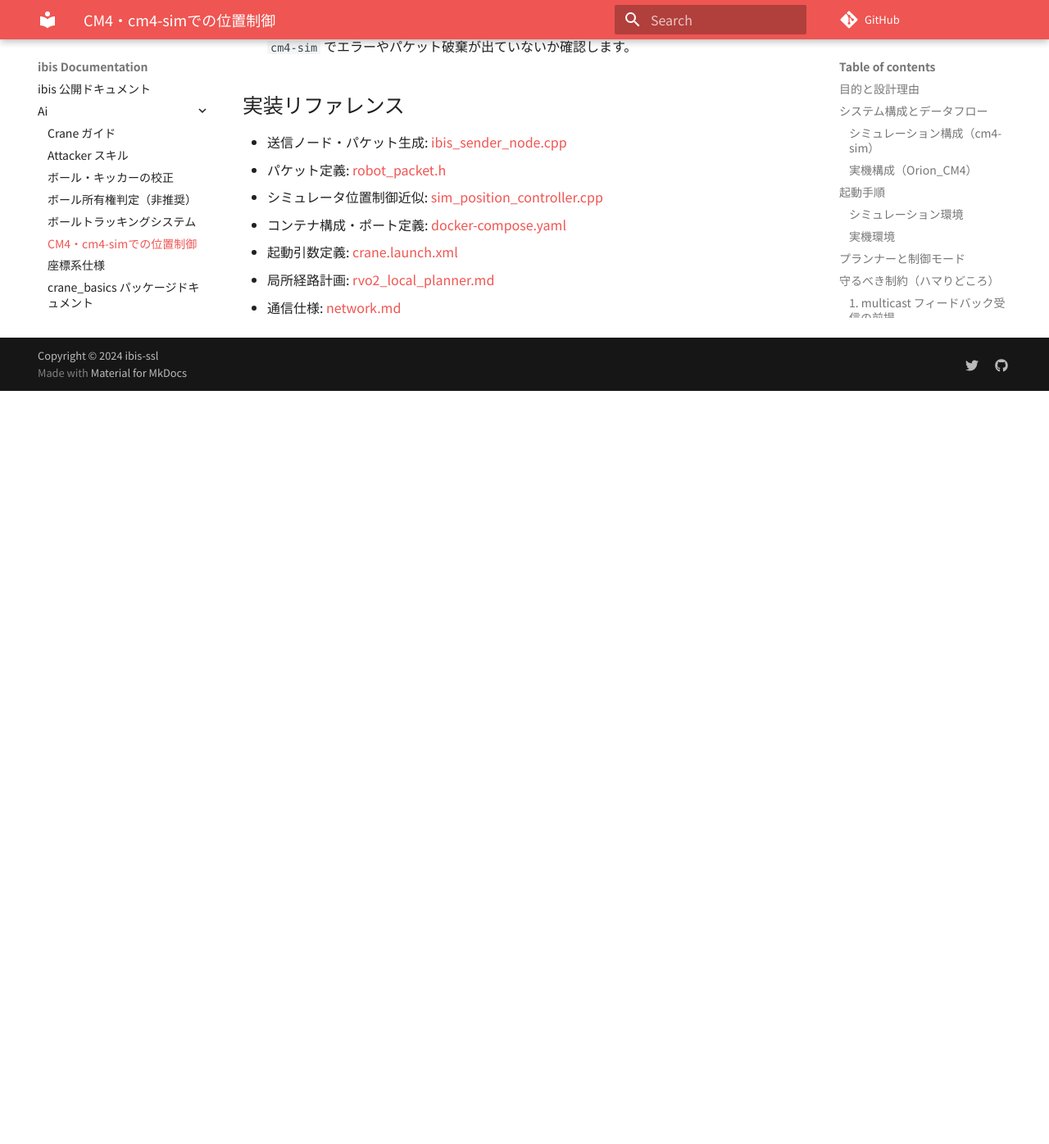
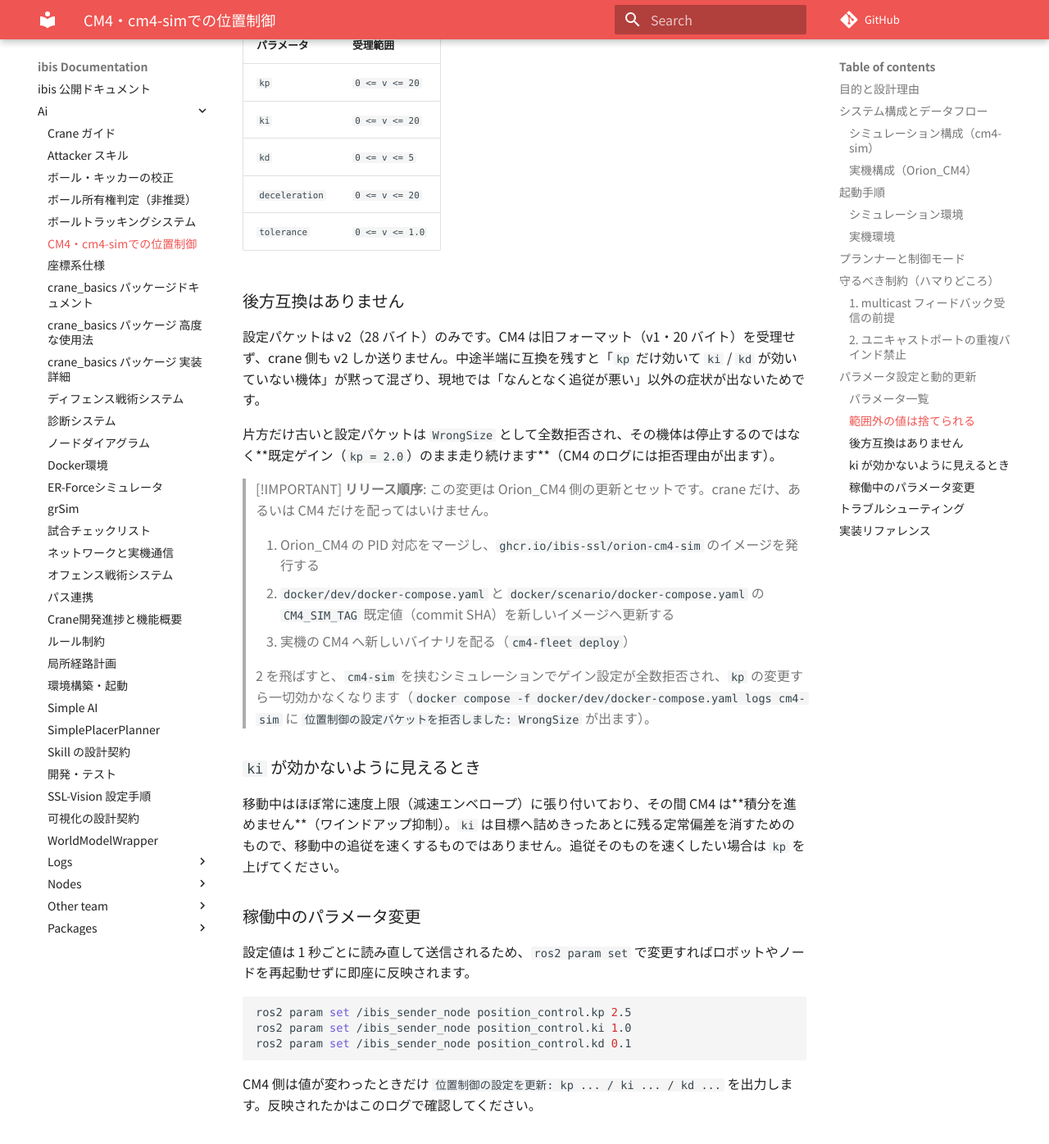
Before and after one commit to ibis-ssl/ibis_documentation, an MkDocs documentation site: the page built from docs/ai/cm4_position_control.md, in a window 1280 px wide and 1400 px high, scrolled down 3852 px. Shown: the top 1396 px of the window at 82% size. Built offline with MkDocs 1.6.1 and Material for MkDocs 9.7.7, drawn with Linux system fonts in a browser that asks for light colours; nearby versions of some CDN libraries; some web fonts are replaced; comment, search, counter and statistics services are not loaded; before the commit the page ends 4329 px from its top, so only the background shows below that; some of the changed text lies outside the part shown.

Commit message:
🔄 synced local 'docs/ai' with remote 'docs'

````diff
--- a/docs/ai/cm4_position_control.md
+++ b/docs/ai/cm4_position_control.md
@@ -98,14 +98,51 @@ Crane --(Wi-Fi Broadcast:12345 mode 4)--> CM4 --(UART)--> G474 (モータ制御)
 
 ## パラメータ設定と動的更新
 
-Crane の [ibis_sender_node](https://github.com/ibis-ssl/crane/blob/develop/crane_sender/src/ibis_sender_node.cpp) は、1 秒ごとに位置制御設定パケット（20 バイト固定）をポート `12350` へブロードキャストします。
+Crane の [ibis_sender_node](https://github.com/ibis-ssl/crane/blob/develop/crane_sender/src/ibis_sender_node.cpp) は、1 秒ごとに位置制御設定パケット（28 バイト固定、v2）をポート `12350` へブロードキャストします。
+
+CM4 側の制御則は **PID** です。ただし `ki` / `kd` の既定は `0` で、その場合は従来どおりの P 制御に恒等的に縮退します。PID を使うときは現地で `ki` / `kd` を上げてください。
 
 ### パラメータ一覧
 
-- `position_control.kp`: 位置比例ゲイン
-- `position_control.deceleration`: 減速時の最大減速度
-- `position_control.tolerance`: 目標到達と判定する許容誤差距離
+- `position_control.kp`: 位置比例ゲイン [1/s]
+- `position_control.ki`: 積分ゲイン [1/s²]（既定 `0.0` = P 制御）。床の摩擦差やスリップで残る定常偏差を消すために使います
+- `position_control.kd`: 微分ゲイン [無次元]（既定 `0.0` = P 制御）。誤差ではなく実測速度に掛かる微分先行形なので、目標更新のたびに微分キックが出ることはありません
+- `position_control.deceleration`: 減速時の最大減速度 [m/s²]
+- `position_control.tolerance`: 目標到達と判定する許容誤差距離 [m]
 - `position_control.config_port`: 設定パケットの宛先ポート（既定: `12350`）
+
+`ki` / `kd` が効くのは `packet_type=ibis` の経路（実機および `cm4-sim` 構成）だけです。`packet_type=ssl` 経路の位置制御（[sim_position_controller.cpp](https://github.com/ibis-ssl/crane/blob/develop/crane_sender/src/sim_position_controller.cpp)）は P 制御のままで、これらの値は送信も参照もされません。
+
+### 範囲外の値は捨てられる
+
+CM4 は受信した値をクランプせず、**データグラムごと破棄**して拒否理由をログに出します（黙ってクランプすると crane の表示と実機の実効値が食い違ったまま気付けないため）。検査はデータグラム単位なので、`ki` だけが範囲外でも `kp` を含めて 1 つも適用されません。
+
+| パラメータ | 受理範囲 |
+|---|---|
+| `kp` | `0 <= v <= 20` |
+| `ki` | `0 <= v <= 20` |
+| `kd` | `0 <= v <= 5` |
+| `deceleration` | `0 <= v <= 20` |
+| `tolerance` | `0 <= v <= 1.0` |
+
+### 後方互換はありません
+
+設定パケットは v2（28 バイト）のみです。CM4 は旧フォーマット（v1・20 バイト）を受理せず、crane 側も v2 しか送りません。中途半端に互換を残すと「`kp` だけ効いて `ki` / `kd` が効いていない機体」が黙って混ざり、現地では「なんとなく追従が悪い」以外の症状が出ないためです。
+
+片方だけ古いと設定パケットは `WrongSize` として全数拒否され、その機体は停止するのではなく**既定ゲイン（`kp = 2.0`）のまま走り続けます**（CM4 のログには拒否理由が出ます）。
+
+> [!IMPORTANT]
+> **リリース順序**: この変更は Orion_CM4 側の更新とセットです。crane だけ、あるいは CM4 だけを配ってはいけません。
+>
+> 1. Orion_CM4 の PID 対応をマージし、`ghcr.io/ibis-ssl/orion-cm4-sim` のイメージを発行する
+> 2. `docker/dev/docker-compose.yaml` と `docker/scenario/docker-compose.yaml` の `CM4_SIM_TAG` 既定値（commit SHA）を新しいイメージへ更新する
+> 3. 実機の CM4 へ新しいバイナリを配る（`cm4-fleet deploy`）
+>
+> 2 を飛ばすと、`cm4-sim` を挟むシミュレーションでゲイン設定が全数拒否され、`kp` の変更すら一切効かなくなります（`docker compose -f docker/dev/docker-compose.yaml logs cm4-sim` に `位置制御の設定パケットを拒否しました: WrongSize` が出ます）。
+
+### `ki` が効かないように見えるとき
+
+移動中はほぼ常に速度上限（減速エンベロープ）に張り付いており、その間 CM4 は**積分を進めません**（ワインドアップ抑制）。`ki` は目標へ詰めきったあとに残る定常偏差を消すためのもので、移動中の追従を速くするものではありません。追従そのものを速くしたい場合は `kp` を上げてください。
 
 ### 稼働中のパラメータ変更
 
@@ -113,7 +150,11 @@ Crane の [ibis_sender_node](https://github.com/ibis-ssl/crane/blob/develop/cran
 
 ```bash
 ros2 param set /ibis_sender_node position_control.kp 2.5
+ros2 param set /ibis_sender_node position_control.ki 1.0
+ros2 param set /ibis_sender_node position_control.kd 0.1
 ```
+
+CM4 側は値が変わったときだけ `位置制御の設定を更新: kp ... / ki ... / kd ...` を出力します。反映されたかはこのログで確認してください。
 
 ## トラブルシューティング
 
````
